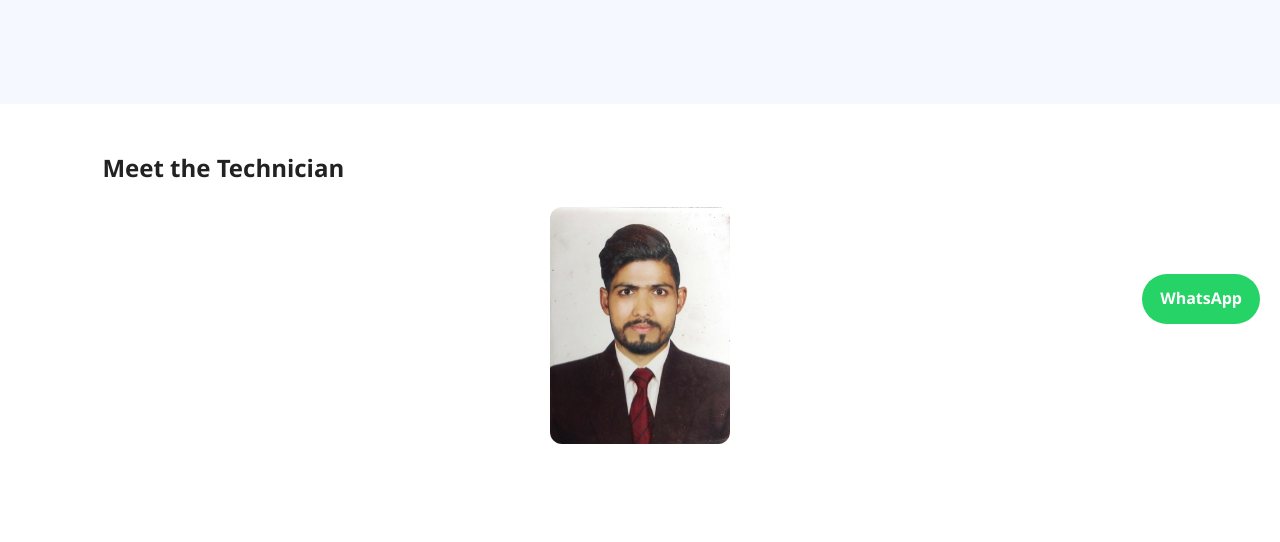
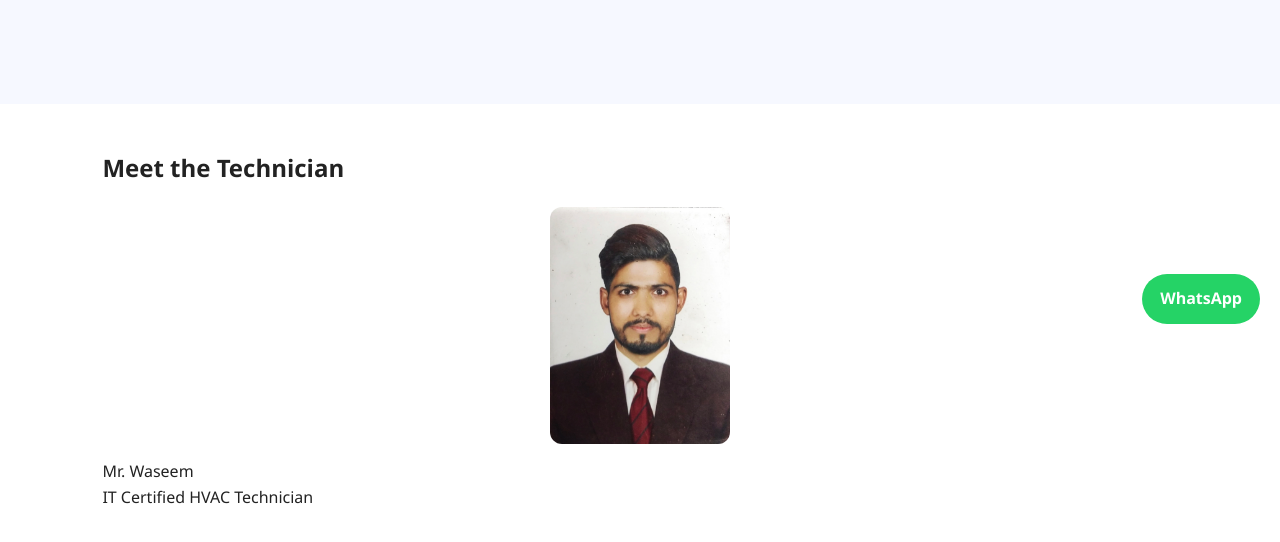
Before and after one commit to waseemhvac/cool-zone-hvac, a plain HTML site: page index.html in a window 1280 px wide. Shown: the part 456-998 px from the top of the page. Drawn offline with Linux system fonts and the light colour scheme.

Commit message:
Add profile card for HVAC technician
Updated the profile section to include a profile card with name and title.

```diff
--- a/index.html
+++ b/index.html
@@ -22,7 +22,13 @@
 </section>
     <section id="about-me">
     <h2>Meet the Technician</h2>
-    <img src="photos/me.jpg" alt="Mr. Waseem - HVAC Technician" class="profile-photo">
+
+    <div class="profile-card">
+        <img src="photos/me.jpg" alt="Mr. Waseem - HVAC Technician" class="profile-photo">
+
+        <p class="profile-name">Mr. Waseem</p>
+        <p class="profile-title">IT Certified HVAC Technician</p>
+    </div>
     </section>
 
 <section class="hero">
```
